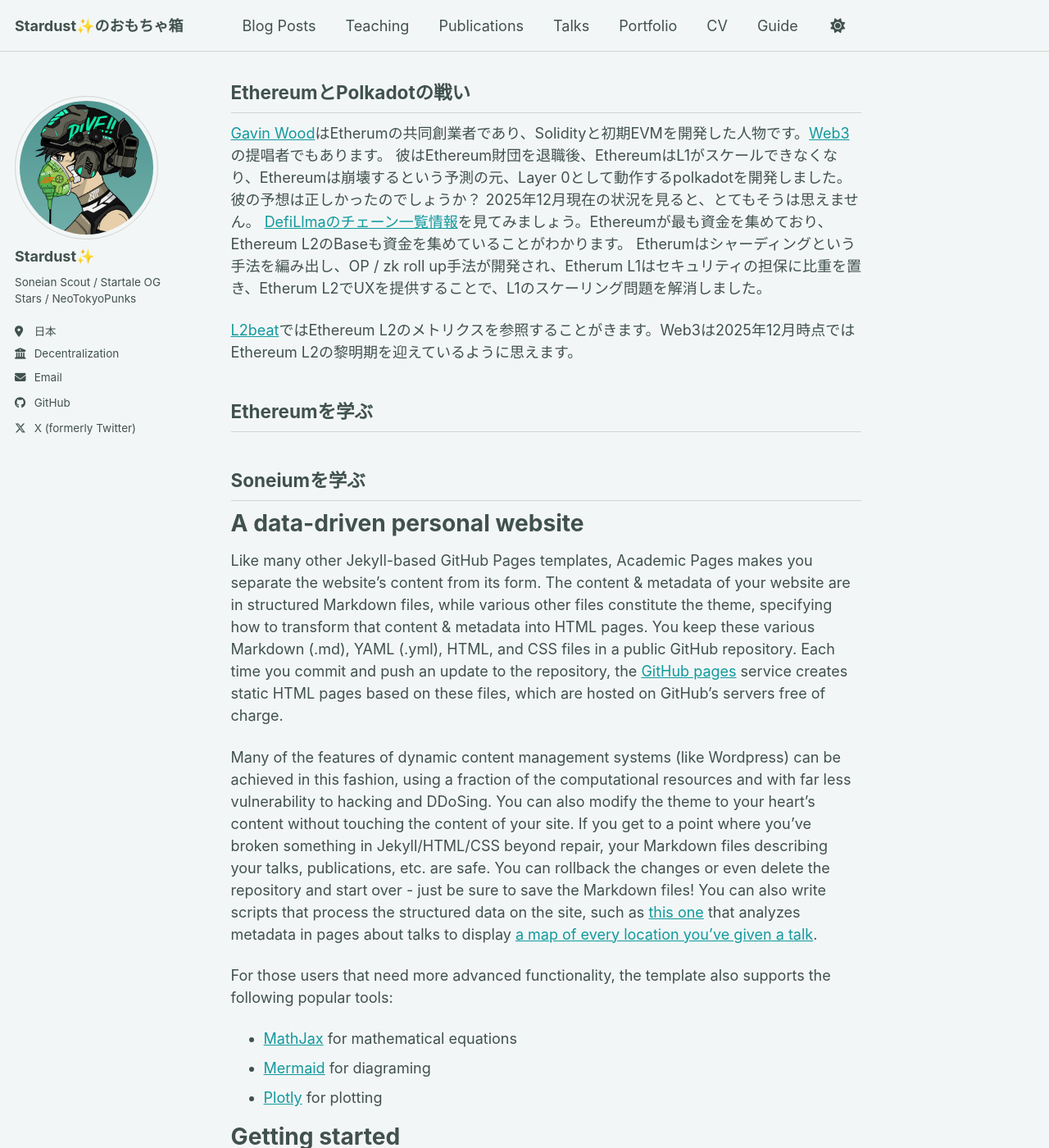
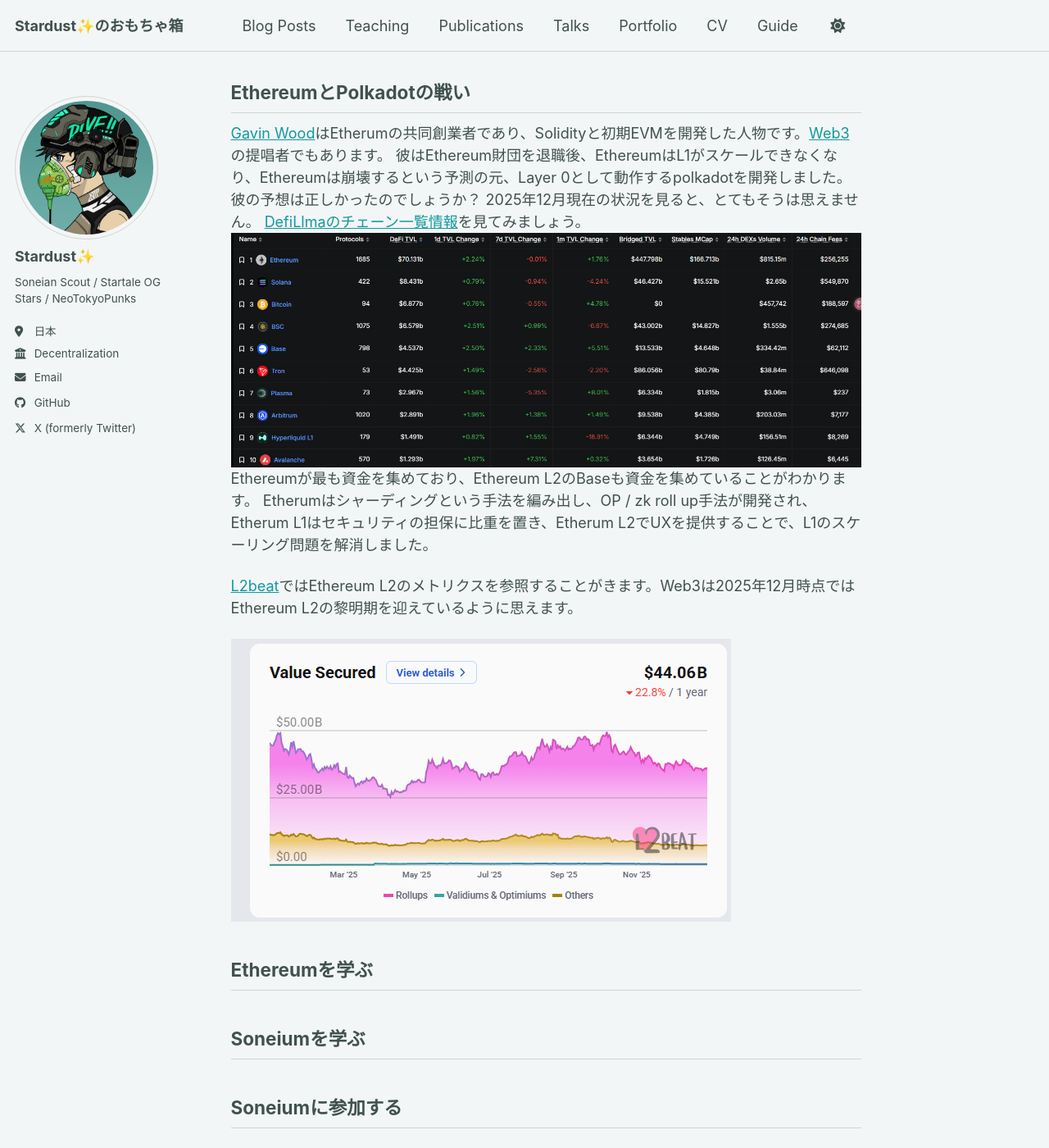
Before and after one commit to stardustdotbox/stardustdotbox.github.io, a Jekyll site: the page built from _pages/about.md, in a window 1280 px wide and 1400 px high, scrolled down 1137 px. Shown: the whole window at 82% size. Built offline with Jekyll 4.4.1, drawn with Linux system fonts in a browser that asks for light colours; a script bundle is joined from its source files by our own code; library files that are not in the unit come from our copies; some of the changed text lies outside the part shown.

Commit message:
ホームページの初期設定

```diff
--- a/_pages/about.md
+++ b/_pages/about.md
@@ -40,14 +41,22 @@
 彼はEthereum財団を退職後、EthereumはL1がスケールできなくなり、Ethereumは崩壊するという予測の元、Layer 0として動作するpolkadotを開発しました。
 彼の予想は正しかったのでしょうか？
 2025年12月現在の状況を見ると、とてもそうは思えません。
-[DefiLlmaのチェーン一覧情報](https://defillama.com/chains)を見てみましょう。Ethereumが最も資金を集めており、Ethereum L2のBaseも資金を集めていることがわかります。
+[DefiLlmaのチェーン一覧情報](https://defillama.com/chains)を見てみましょう。
+![ブロックチェイン情報一覧]({{ page.img_base }}/chains.png)
+Ethereumが最も資金を集めており、Ethereum L2のBaseも資金を集めていることがわかります。
 Etherumはシャーディングという手法を編み出し、OP / zk roll up手法が開発され、Etherum L1はセキュリティの担保に比重を置き、Etherum L2でUXを提供することで、L1のスケーリング問題を解消しました。
 
 [L2beat](https://l2beat.com/)ではEthereum L2のメトリクスを参照することがきます。Web3は2025年12月時点ではEthereum L2の黎明期を迎えているように思えます。
 
+![alt text]({{ page.img_base }}/l2beat.png)
+
 ## Ethereumを学ぶ
 
 ## Soneiumを学ぶ
+
+## Soneiumに参加する
+
+## Web3とOG文化
 
 A data-driven personal website
 ======
```
Also changed, not shown: other parts of _pages/about.md (+2 -1 lines), images/about/chains.png (added), images/about/l2beat.png (added).
